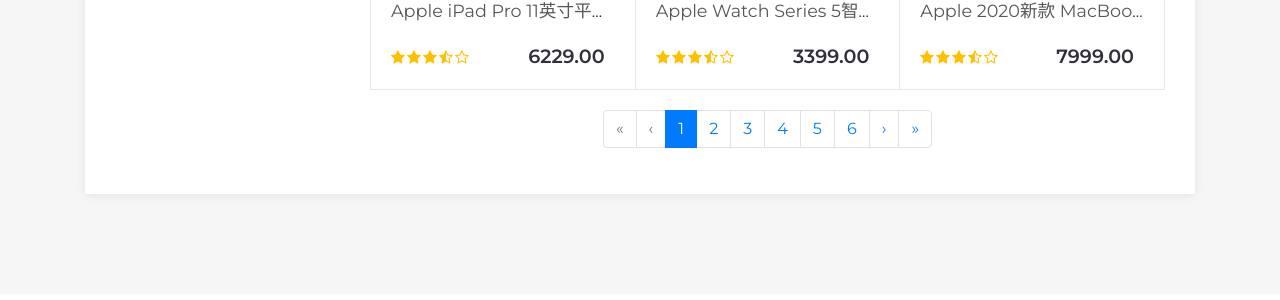
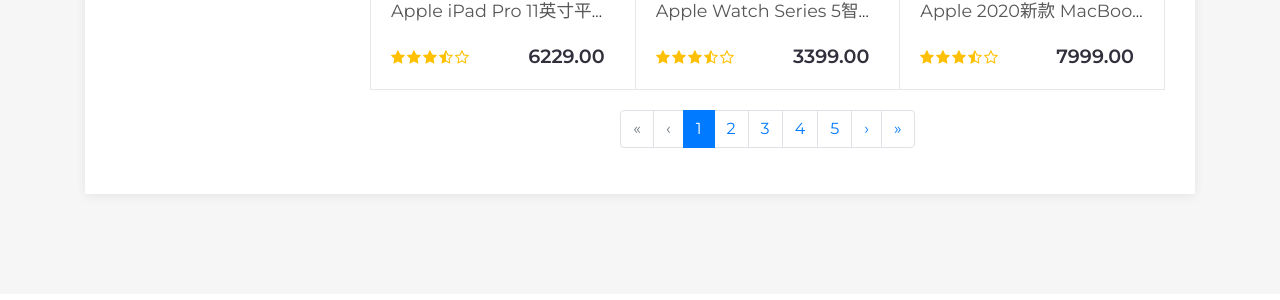
Before and after one commit to AfireHong/DigitalOdyssey, a PHP site: page /catalog-page.php in a window 1280 px wide. Shown: the part 1127-1427 px from the top of the page. Run offline with PHP 8.4, Linux system fonts and the light colour scheme; data comes from the database, SQL or seed files in the repository; some libraries are stand-ins or nearby versions.

Commit message:
分页优化

```diff
--- a/catalog-page.php
+++ b/catalog-page.php
@@ -101,7 +101,7 @@
                                             $end = $page+2;
                                             if($page<=3){
                                                 $start = 1;
-                                                $end = 6;
+                                                $end = 5;
                                             }
                                             if($page>=$pages-2){
                                                 $start = $pages-4;
```
